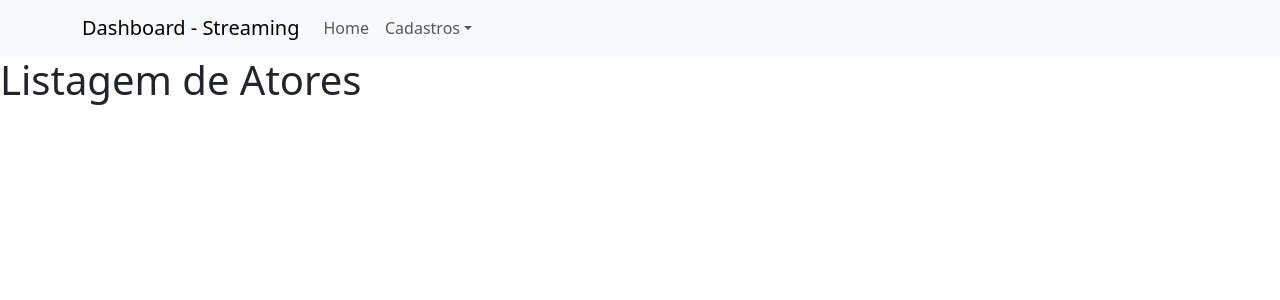
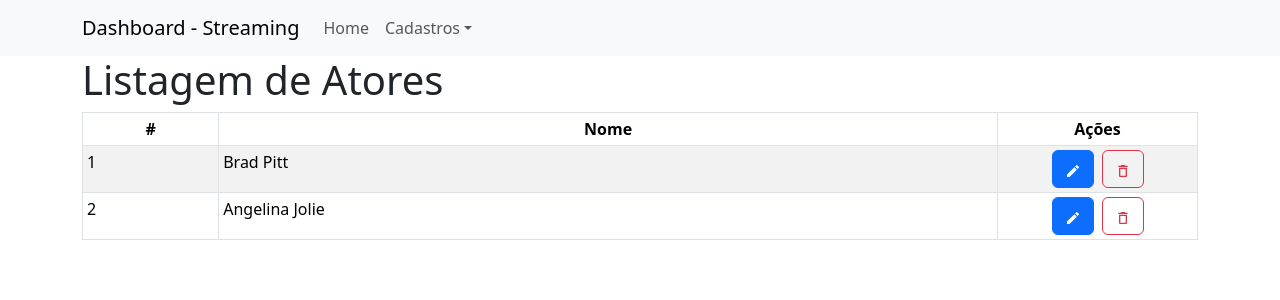
Before and after one commit to pyasui/unicv-4sem-prog-web, a React (Create React App) app in the folder web/streaming-dashboard/: page /atores in a window 1280 px wide. Shown: the top 300 px of the page. Built offline with nearby package versions, Linux system fonts and the light colour scheme.

Commit message:
implementação das listagens + axios

```diff
--- a/web/streaming-dashboard/package.json
+++ b/web/streaming-dashboard/package.json
@@ -6,6 +6,7 @@
     "@testing-library/jest-dom": "^5.17.0",
     "@testing-library/react": "^13.4.0",
     "@testing-library/user-event": "^13.5.0",
+    "axios": "^1.6.8",
     "bootstrap": "^5.3.3",
     "react": "^18.3.1",
     "react-bootstrap": "^2.10.2",
--- a/web/streaming-dashboard/src/App.css
+++ b/web/streaming-dashboard/src/App.css
@@ -36,3 +36,7 @@
     transform: rotate(360deg);
   }
 }
+
+.table th {
+  text-align: center;
+}
--- /dev/null
+++ b/web/streaming-dashboard/src/models/actor.js
@@ -0,0 +1,8 @@
+class Actor  {
+    constructor(id, nome) {
+      this.id = id;
+      this.nome = nome;
+    }
+  }
+
+  export default Actor;
--- a/web/streaming-dashboard/src/pages/actor/index.js
+++ b/web/streaming-dashboard/src/pages/actor/index.js
@@ -1,10 +1,72 @@
-import React from "react";
+import React, { useEffect, useState } from "react";
+import api from "../../services/api";
+import { ApiRoutes } from "../../services/apiRoute";
+import APIService from "../../services/api";
+import { Button, Container, Table } from "react-bootstrap";
+import Actor from "../../models/actor";
+import { MdDeleteOutline, MdEdit } from "react-icons/md";
 
 const ActorList = () => {
+    const [atores, setAtores] = useState([]);
+
+    useEffect(() => {
+        const carregarAtores = async () => {
+            try {
+                const apiService = new APIService();
+                const dados = [];//  await apiService.obterDados(ApiRoutes.actor);
+
+                const ator1 = new Actor(1, 'Brad Pitt');
+                const ator2 = new Actor(2, 'Angelina Jolie');
+
+                dados.push(ator1);
+                dados.push(ator2);
+                setAtores(dados);
+            } catch (error) {
+                console.error('Erro ao carregar atores:', error);
+            }
+        };
+
+        carregarAtores();
+    }, []); // O array vazio como segundo argumento garante que o efeito só será executado uma vez, equivalente ao componentDidMount
+
+    const handleEditar = (id) => {
+        console.log('Editar ator com ID:', id);
+    };
+
+    const handleExcluir = (id) => {
+        console.log('Excluir ator com ID:', id);
+    };
+
     return (
-        <div>
+        <Container>
             <h1>Listagem de Atores</h1>
-        </div>
+
+            <Table striped bordered hover size="sm">
+                <thead>
+                    <tr>
+                        <th>#</th>
+                        <th>Nome</th>
+                        <th style={{ width: "200px" }}>Ações</th>
+                    </tr>
+                </thead>
+                <tbody>
+                    {atores.map((ator) => (
+                        <tr key={ator.id}>
+                            <td className="text-right">{ator.id}</td>
+                            <td>{ator.nome}</td>
+                            <td className="text-center">
+                                <Button variant="primary" style={{ marginRight: '0.5rem' }} onClick={() => handleEditar(ator.id)}>
+                                    <MdEdit />
+                                </Button>
+                                <Button variant="outline-danger" className="ml-2" onClick={() => handleExcluir(ator.id)}>
+                                    <MdDeleteOutline />
+                                </Button>
+                            </td>
+                        </tr>
+                    ))}
+                </tbody>
+            </Table>
+        </Container>
     );
 };
 
--- /dev/null
+++ b/web/streaming-dashboard/src/services/api.js
@@ -0,0 +1,31 @@
+import axios from 'axios';
+
+class APIService {
+    constructor() {
+        this.baseURL = 'https://api-streaming-unicv.azurewebsites.net/api';
+    }
+
+    async obterDados(route) {
+        const url = `${this.baseURL}/${route}`;
+        try {
+            const response = await axios.get(url);
+            return response.data;
+        } catch (error) {
+            console.error('Erro:', error);
+            throw error;
+        }
+    }
+
+    async enviarDados(route, dados) {
+        const url = `${this.baseURL}/${route}`; // Use a rota definida
+        try {
+            const response = await axios.post(url, dados);
+            return response.data;
+        } catch (error) {
+            console.error('Erro:', error);
+            throw error;
+        }
+    }
+}
+
+export default APIService;
--- /dev/null
+++ b/web/streaming-dashboard/src/services/apiRoute.js
@@ -0,0 +1,5 @@
+export const ApiRoutes = {
+    actor: 'actor',
+    category: 'category',
+    // CategoriasGerenciar: '/category/gerenciar'
+};
```
Also changed, not shown: 1 other file (tests, documents, lock files or other folders).
